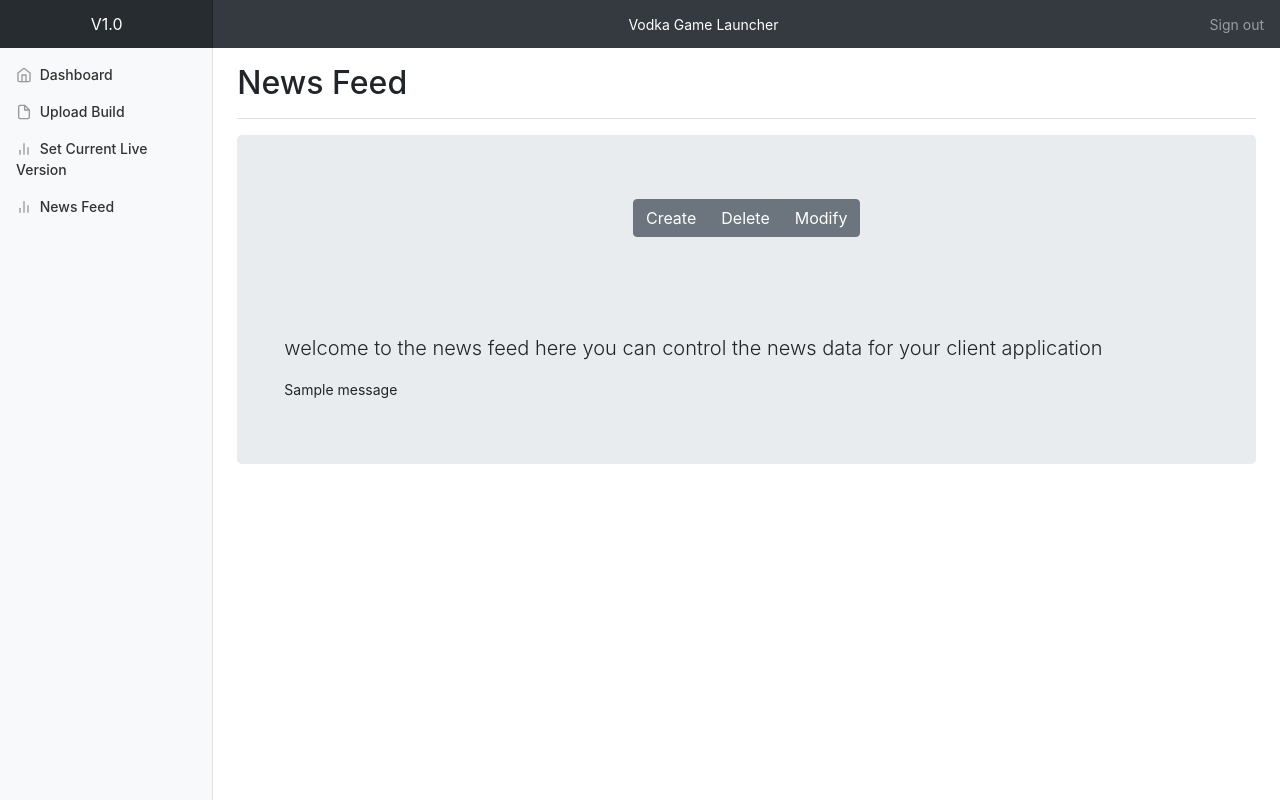
After one commit to v0dka-Developments/v0dka-Game-Launcher, a Flask app: template PythonWebServer/templates/news_feed.html in a window 1280 px wide. The commit adds this page. Run offline with Flask 3, Linux system fonts and the light colour scheme; the template is opened without the code that fills it: most values are stand-ins (such as "Sample title", 1, 10 or a date in 2020); one stand-in notice (Sample message) is shown; some libraries are stand-ins or nearby versions.

Commit message:
added logout functionality + news feed add/update/delete
added logout functionality and the ability to add new news + update existing news and delete news

```diff
--- a/PythonWebServer/main.py
+++ b/PythonWebServer/main.py
@@ -8,6 +8,7 @@ import json
 import datetime
 import config
 import re
+import uuid
 
 
 
@@ -17,6 +18,7 @@ UPLOAD_FOLDER = current_directory + "/" + config.Zip_Upload_Folder + "/"
 VERSION_FOLDER = current_directory + "/" + config.Versions + "/"
 VERSION_FILE = current_directory +"/"+config.Version_Json
 ALLOWED_EXTENSIONS = {'zip'}
+ALLOWED_EXTENSIONS_IMAGES = {'png'}
 
 app = Flask(__name__)
 app.static_folder = 'static'
@@ -37,11 +39,15 @@ def is_valid_version(version):
     VERSION_REGEX = r'^v\d+-\d+-\d+$'
     return bool(re.match(VERSION_REGEX, version))
 
-
-# function for checking allowed file types for upload in admin panel
+# function for checking allowed file types for image upload in admin panel
 def allowed_file(filename):
     return '.' in filename and \
            filename.rsplit('.', 1)[1].lower() in ALLOWED_EXTENSIONS
+
+# function for checking allowed file types for upload in admin panel
+def allowed_file_images(filename):
+    return '.' in filename and \
+           filename.rsplit('.', 1)[1].lower() in ALLOWED_EXTENSIONS_IMAGES
 # function for us to find the most recent version by folder name
 def get_latest_version(directory):
     versions = []
@@ -237,7 +243,10 @@ def set_version():
     else:
         return redirect(url_for('control_me'))
 
-
+@app.route("/logout")
+def logout():
+    session.pop('logged_in', None)
+    return redirect(url_for("control_me"))
 
 
 #
@@ -366,6 +375,96 @@ def request_news():
 
 
 
+@app.route('/news_feed',methods=['GET','POST'])
+def news_feed():
+    if 'logged_in' in session and session['logged_in']:
+        options = ""
+        if os.path.exists('news.json'):
+            with open('news.json', 'r') as f:
+                options = json.load(f)
+        if request.method == "POST":
+          if request.form.get("req_type") and request.form.get("req_type") == "create":
+              print("im here for create")
+              if 'image' not in request.files:
+                  print("there is no image submitted")
+                  flash("failed select an image file please")
+                  return render_template("news_feed.html",options=options)
+              file = request.files['image']
+              if file.filename == '':
+                  print("i made it here for no filename")
+                  flash("failed to select file please try again")
+                  return render_template("news_feed.html",options=options)
+              if file and allowed_file_images(file.filename):
+                  print("i made it here for success")
+                  file_extension = file.filename.split('.')[-1]
+                  new_filename = secure_filename(file.filename).replace('.png', '', 1) + "-" + str(uuid.uuid4()) + '.' + file_extension
+                  file.filename = new_filename
+                  # save the file to the static folder
+                  file.save(os.path.join(current_directory+"/static", new_filename))
+
+                  if not os.path.exists('news.json'):
+                      # Create an empty dictionary and write it to the news.json file
+                      with open('news.json', 'w') as f:
+                          json.dump({}, f)
+
+                  # Load the existing JSON data from the file
+                  with open('news.json', 'r') as f:
+                      news_data = json.load(f)
+
+                  # Add the new news item to the dictionary
+                  news_item = {
+                      'title': request.form['title'],
+                      'description': request.form['content'],
+                      'image': new_filename
+                  }
+                  news_data[len(news_data) + 1] = news_item
+
+                  # Write the updated JSON data back to the file
+                  with open('news.json', 'w') as f:
+                      json.dump(news_data, f)
+
+                  flash("file succesfully uploaded and content successfully added")
+                  return render_template("news_feed.html",options=news_data)
+
+          if request.form.get("req_type") and request.form.get("req_type") == "delete":
+            if options != "":
+                key = request.form['delete_news']
+                with open('news.json') as f:
+                    data = json.load(f)
+                if key in data:
+                    del data[key]
+                    with open('news.json', 'w') as f:
+                        json.dump(data, f)
+                    message = f"News item {key} has been deleted."
+                else:
+                    message = f"News item {key} not found."
+
+                if os.path.exists('news.json'):
+                    with open('news.json', 'r') as f:
+                        options = json.load(f)
+                flash(message)
+                return render_template('news_feed.html',options=options)
+          if request.form.get("req_type") and request.form.get("req_type") == "modify":
+              for key in options.keys():
+                  if key == request.form.get("modify_news"):
+                      if request.form.get("title") and request.form.get("content"):
+
+                          # Update the JSON for the key with the new title and content
+                          options[key]["title"] = request.form.get("title")
+                          options[key]["content"] = request.form.get("description")
+                          # Write the updated JSON to a file
+                          with open('news.json', 'w') as f:
+                              json.dump(options, f)
+                          return redirect(url_for('news_feed'))
+                      else:
+                          return redirect(url_for('news_feed', modify="start", title=options[key]["title"], content=options[key]["description"]))
+
+        return render_template("news_feed.html",options=options)
+    else:
+        return redirect(url_for('control_me'))
+
+
+
 ## login this should really be to another service but it is an example
 ## built into this package for a demo
 @app.route("/userlogin", methods=['POST'])
--- a/PythonWebServer/templates/base.html
+++ b/PythonWebServer/templates/base.html
@@ -55,6 +55,12 @@
                             Set Current Live Version
                         </a>
                     </li>
+                     <li class="nav-item">
+                        <a class="nav-link" href="news_feed">
+                            <span data-feather="bar-chart-2"></span>
+                            News Feed
+                        </a>
+                    </li>
 
 
 
--- /dev/null
+++ b/PythonWebServer/templates/news_feed.html
@@ -0,0 +1,204 @@
+{% extends "base.html" %}
+{% block title %}Dashboard{% endblock %}
+{% block content %}
+<main role="main" class="col-md-9 ml-sm-auto col-lg-10 pt-3 px-4">
+            <div class="d-flex justify-content-between flex-wrap flex-md-nowrap align-items-center pb-2 mb-3 border-bottom">
+                <h1 class="h2">News Feed</h1>
+
+            </div>
+
+
+            <div class="jumbotron">
+                <div class="text-center pb-5">
+                    <div class="btn-group" role="group" aria-label="Basic example">
+                      <button type="button" class="btn btn-secondary" id="create_button">Create</button>
+                      <button type="button" class="btn btn-secondary" id="delete_button">Delete</button>
+                      <button type="button" class="btn btn-secondary" id="modify_button">Modify</button>
+                    </div>
+                </div>
+                <div class="container pt-5" id="main">
+
+                    <p class="lead">welcome to the news feed here you can control the news data for your client application
+                    </p>
+                     {% with messages = get_flashed_messages() %}
+                    {% if messages %}
+                    {% for message in messages %}
+                    {{ message }}
+                    {% endfor %}
+                    {% endif %}
+                    {% endwith %}
+
+                </div>
+                <div class="container pt-5" id="create">
+
+                    <p class="lead">Create a new article
+                    </p>
+
+                    <form enctype="multipart/form-data" method="post" >
+                        <input type="hidden" name="req_type" value="create">
+                      <div class="form-group">
+                        <label >Enter Title</label>
+                        <input type="text" class="form-control" name="title" placeholder="Enter the title of your news post">
+                        <small class="form-text text-muted">This should be short and sweet.</small>
+                      </div>
+                      <div class="form-group">
+                         <div class="form-group">
+                            <label >Your news content</label>
+                            <textarea name="content" class="form-control" rows="3"></textarea>
+                             <small class="form-text text-muted">html tags will be stripped plain text only...</small>
+                          </div>
+                      </div>
+                      <div class="form-group">
+                        <div class="input-group mb-3">
+                          <div class="custom-file">
+                            <input type="file" name="image" class="custom-file-input">
+                            <label class="custom-file-label">Select Your Image</label>
+
+                          </div>
+                        </div>
+                           <small class="form-text text-muted">images should be sized x by x</small>
+                      </div>
+                      <div class="text-center pt-5">
+                          <button type="submit" class="btn btn-primary">Submit</button>
+                      </div>
+                    </form>
+
+                </div>
+
+                <div class="container pt-5" id="delete">
+
+                    <p class="lead">delete a news article
+                    </p>
+
+                    <form method="post" >
+                      <div class="form-group">
+
+                        <label for="exampleFormControlSelect1">Delete news article</label>
+                        <input type="hidden" name="req_type" value="delete">
+                         <select class="form-control" id="news" name="delete_news">
+                          {% for key, value in options.items() %}
+                            <option value="{{ key }}">{{ value['title'] }}</option>
+                          {% endfor %}
+                        </select>
+
+
+
+                      </div>
+
+                      <div class="text-center pt-5">
+                          <button type="submit" class="btn btn-primary">Submit</button>
+                      </div>
+                    </form>
+
+                </div>
+
+                 <div class="container pt-5" id="modify">
+
+                    <p class="lead">Modify a news article
+                    </p>
+
+                    <form method="post" id="modify_form" >
+                      <div class="form-group">
+                          <input type="hidden" name="req_type" value="modify">
+                        <label for="exampleFormControlSelect1">Example select</label>
+                         <select class="form-control"  name="modify_news">
+                          {% for key, value in options.items() %}
+                            <option value="{{ key }}">{{ value['title'] }}</option>
+                          {% endfor %}
+                        </select>
+                      </div>
+                        <div id="show_additional">
+
+                      <div class="form-group">
+                        <label >Enter Title</label>
+                        <input type="text" id="title" class="form-control" name="title" placeholder="Enter the title of your news post">
+                        <small class="form-text text-muted">This should be short and sweet.</small>
+                      </div>
+                      <div class="form-group">
+                         <div class="form-group">
+                            <label >Your news content</label>
+                            <textarea name="content" id="content" class="form-control" rows="3"></textarea>
+                             <small class="form-text text-muted">html tags will be stripped plain text only...</small>
+                          </div>
+                      </div>
+                      <div class="form-group">
+                        <div class="input-group mb-3">
+                          <div class="custom-file">
+                            <input type="file" name="image" class="custom-file-input">
+                            <label class="custom-file-label">Select Your Image</label>
+
+                          </div>
+                        </div>
+                           <small class="form-text text-muted">images should be sized x by x</small>
+                      </div>
+                      </div>
+
+                      <div class="text-center pt-5">
+                          <button type="submit" class="btn btn-primary">Submit</button>
+                      </div>
+                    </form>
+
+                </div>
+
+            </div>
+</main>
+{% endblock %}
+
+{% block js %}
+<script>
+
+    $( document ).ready(function() {
+        $.urlParam = function(name){
+            var results = new RegExp('[\?&]' + name + '=([^&#]*)').exec(window.location.href);
+            if (results==null) {
+               return null;
+            }
+            return decodeURI(results[1]) || 0;
+        }
+        function hide(){
+           $("#create").hide();
+           $("#delete").hide();
+           $("#modify").hide();
+           $("#show_additional").hide();
+        }
+        if($.urlParam('modify') == "start"){
+            hide();
+            if($.urlParam('title')){
+                $("#show_additional").show();
+                $("#title").val($.urlParam('title'));
+                $("#content").val($.urlParam('content'));
+            }
+            $("#modify").show();
+        }else{
+            hide();
+        }
+
+        $("#create_button").click(function() {
+            hide();
+            $("#create").show();
+        });
+        $("#modify_button").click(function() {
+            hide();
+            $("#modify").show();
+        });
+        $("#delete_button").click(function() {
+            hide();
+            $("#delete").show();
+        });
+        $( "#modify_form" ).submit(function( event ) {
+
+          alert( "Handler for .submit() called." );
+
+        });
+
+
+
+
+    });
+
+
+
+</script>
+
+
+{% endblock %}
```
Also changed, not shown: PythonWebServer/templates/server_list.html (deleted, +0 -267 lines).
